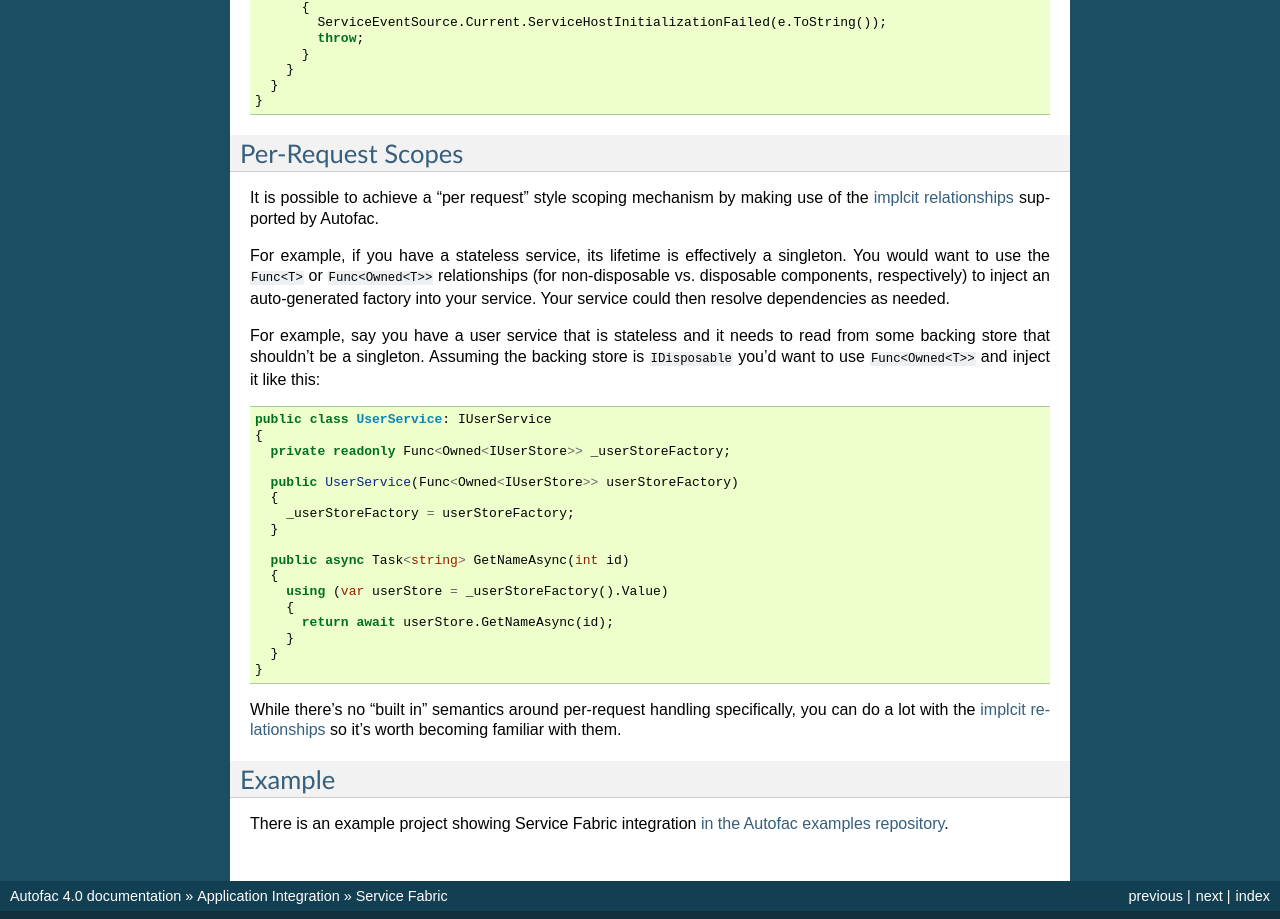
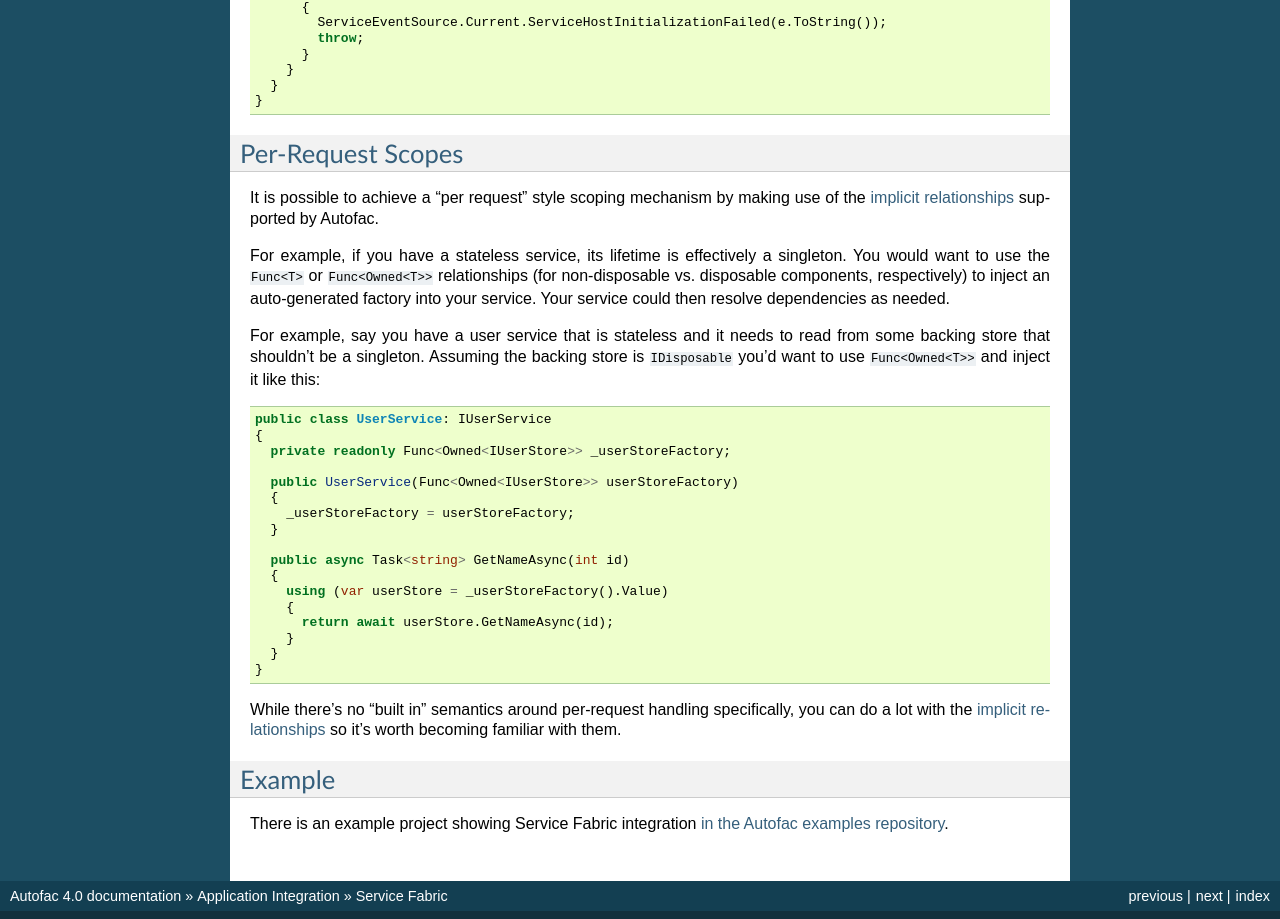
Before and after one commit to autofac/Documentation, a Sphinx documentation site: the page built from docs/integration/servicefabric.rst, in a window 1280 px wide. Shown: the part 1102-2021 px from the top of the page. Built offline with Sphinx 7.4.7, drawn with Linux system fonts in a browser that asks for light colours.

Commit message:
fix typo

```diff
--- a/docs/integration/servicefabric.rst
+++ b/docs/integration/servicefabric.rst
@@ -71,7 +71,7 @@ In your ``Main`` program method, build up your container and register services u
 Per-Request Scopes
 ==================
 
-It is possible to achieve a "per request" style scoping mechanism by making use of the :doc:`implcit relationships <../resolve/relationships>` supported by Autofac.
+It is possible to achieve a "per request" style scoping mechanism by making use of the :doc:`implicit relationships <../resolve/relationships>` supported by Autofac.
 
 For example, if you have a stateless service, its lifetime is effectively a singleton. You would want to use the ``Func<T>`` or ``Func<Owned<T>>`` relationships (for non-disposable vs. disposable components, respectively) to inject an auto-generated factory into your service. Your service could then resolve dependencies as needed.
 
@@ -97,7 +97,7 @@ For example, say you have a user service that is stateless and it needs to read
       }
     }
 
-While there's no "built in" semantics around per-request handling specifically, you can do a lot with the :doc:`implcit relationships <../resolve/relationships>` so it's worth becoming familiar with them.
+While there's no "built in" semantics around per-request handling specifically, you can do a lot with the :doc:`implicit relationships <../resolve/relationships>` so it's worth becoming familiar with them.
 
 Example
 =======
```
